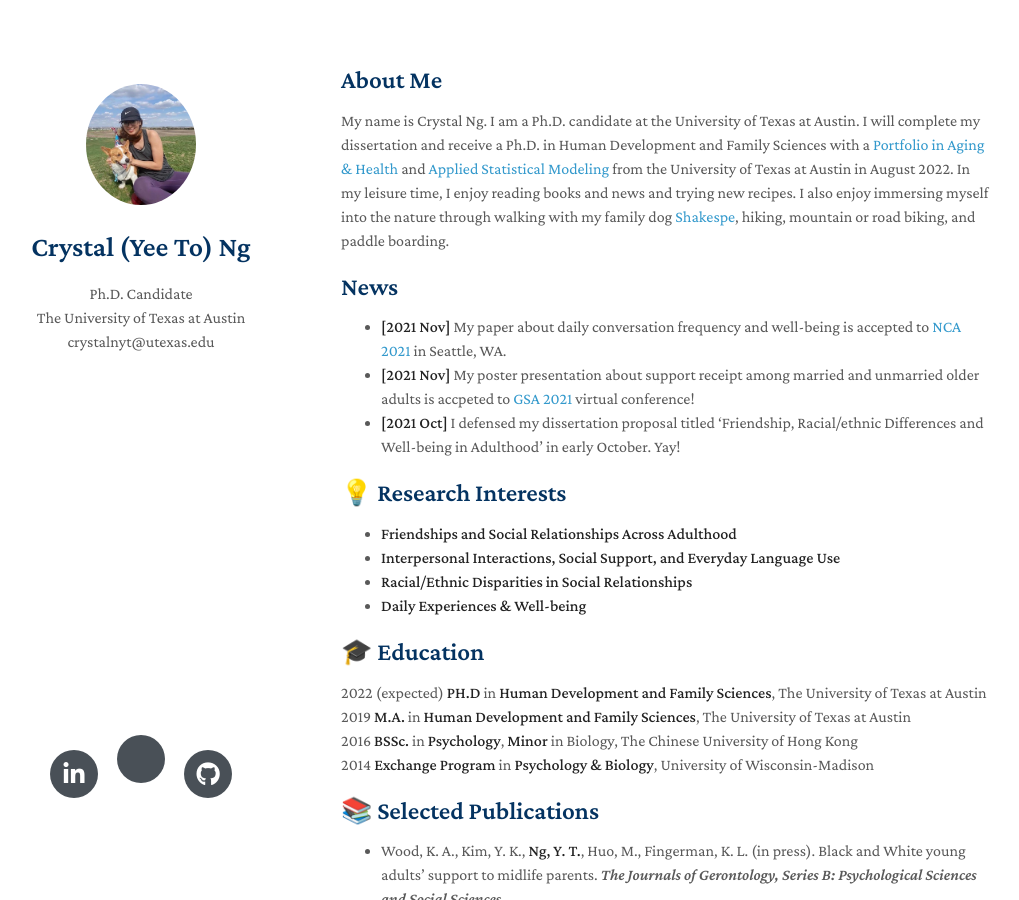
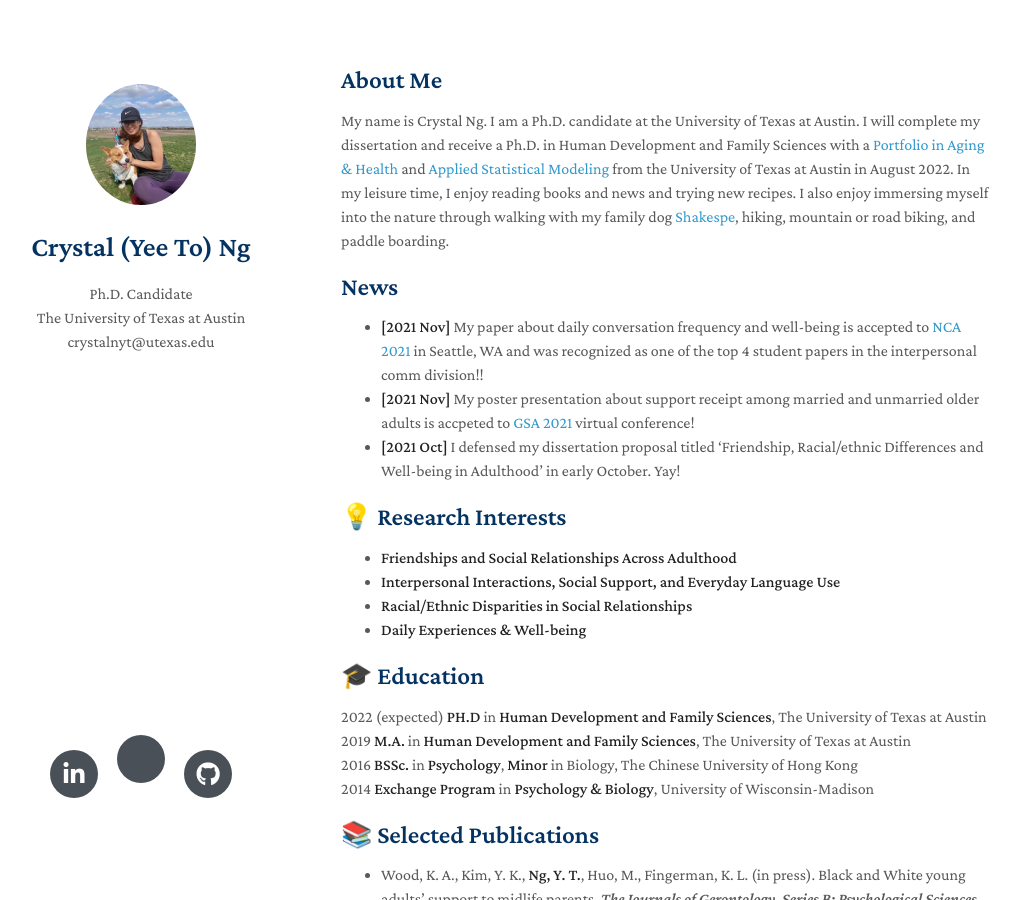
Before and after one commit to Crystal-ng/Crystal-ng.github.io, a Jekyll site: the page built from index.md, in a window 1280 px wide and 900 px high. Shown: the whole window, without its empty margins (129-1148 px from the left). Built offline with Jekyll 4.4.1, drawn with Linux system fonts in a browser that asks for light colours; nearby versions of some CDN libraries; a style sheet for code colours, icons or effects is not loaded; our own code applies the rules of GitHub Pages for plain Markdown files; some of the changed text lies outside the part shown.

Commit message:
Update index.md

```diff
--- a/index.md
+++ b/index.md
@@ -11,7 +11,7 @@ My name is Crystal Ng. I am a Ph.D. candidate at the University of Texas at Aust
 
 ## News
 
-- **[2021 Nov]** My paper about daily conversation frequency and well-being is accepted to [NCA 2021](https://www.natcom.org/) in Seattle, WA.
+- **[2021 Nov]** My paper about daily conversation frequency and well-being is accepted to [NCA 2021](https://www.natcom.org/) in Seattle, WA and was recognized as one of the top 4 student papers in the interpersonal comm division!!
 - **[2021 Nov]** My poster presentation about support receipt among married and unmarried older adults is accpeted to [GSA 2021](https://www.gsa2021.org/) virtual conference!
 - **[2021 Oct]** I defensed my dissertation proposal titled 'Friendship, Racial/ethnic Differences and Well-being in Adulthood' in early October. Yay!
 
@@ -68,6 +68,7 @@ in late life.
 
 
 ## 🏆 Academic Honors
+- **[2021]** Top Four Student Paper, Interpersonal Communication Division, National Communication Association (NCA)
 - **[2021]** Top Paper Award, Interpersonal Communication Division, International Communication Association (ICA)
 - **[2020]** Top Paper Award, Aging Division, National Communication Association (NCA)
 - **[2020]** TJ McCallum Memorial Student Award, Gerontological Society of America (GSA)
```
Also changed, not shown: other parts of index.md (+1 -1 lines).
